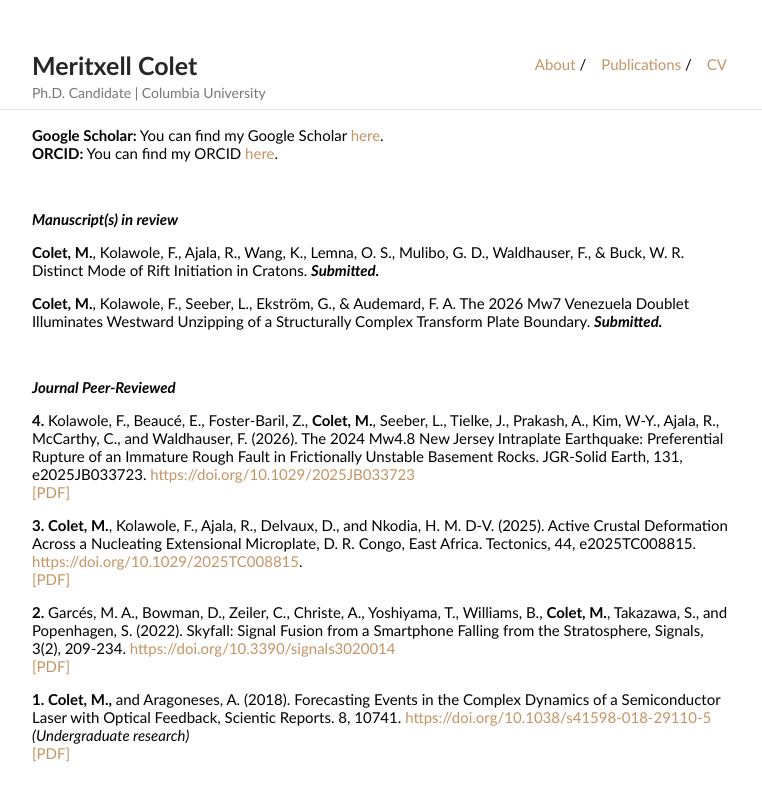
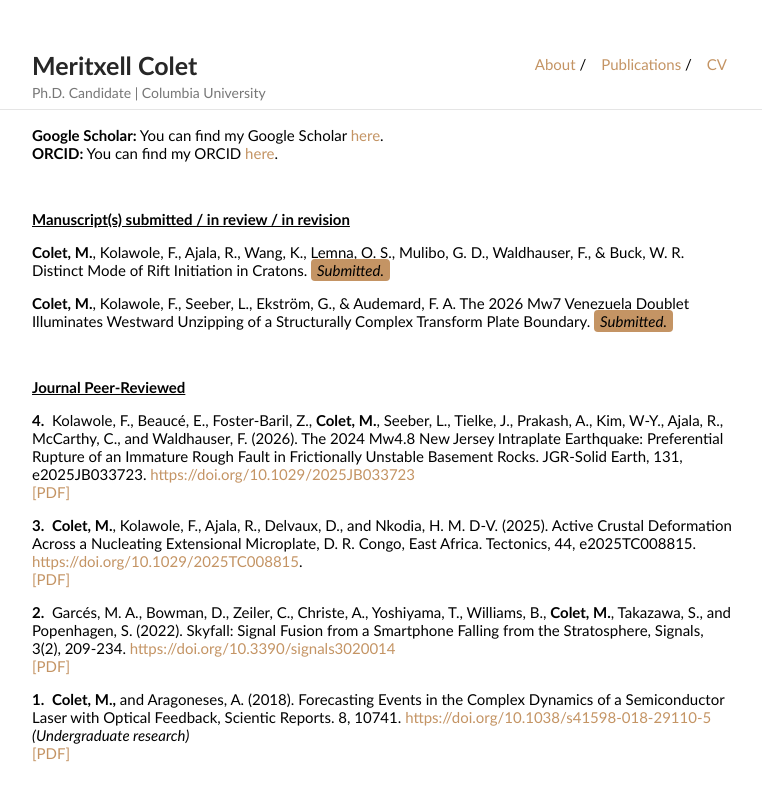
Before and after one commit to MeritxellC/MeritxellC.github.io, a Jekyll site: the page built from publications/publications.md, in a window 1280 px wide. Shown: the top 801 px of the page, without its empty margins (258-1020 px from the left). Built offline with Jekyll 4.4.1, drawn with Linux system fonts in a browser that asks for light colours.

Commit message:
more updates

```diff
--- a/publications/publications.md
+++ b/publications/publications.md
@@ -2,6 +2,14 @@
 layout: default
 ---
 
+<style>
+  .tan-highlight {
+    background-color: #C49464;
+    color: #000000;
+    padding: 2px 6px;
+    border-radius: 4px;
+  }
+</style>
 
 
 <b>Google Scholar:</b> You can find my Google Scholar [here](https://scholar.google.com/citations?user=Avl1FTkAAAAJ&hl=en&oi=ao). <br>
@@ -13,43 +21,43 @@ layout: default
 
 
 
-<p><b><i>Manuscript(s) in review</i></b></p>
+<p><strong><u>Manuscript(s) submitted / in review / in revision</u></strong></p>
 
 <p>
-<b>Colet, M.</b>, Kolawole, F., Ajala, R., Wang, K., Lemna, O. S., Mulibo, G. D., Waldhauser, F., & Buck, W. R. Distinct Mode of Rift Initiation in Cratons. <b><i>Submitted.</i></b>
+<b>Colet, M.</b>, Kolawole, F., Ajala, R., Wang, K., Lemna, O. S., Mulibo, G. D., Waldhauser, F., & Buck, W. R. Distinct Mode of Rift Initiation in Cratons. <i><span class="tan-highlight">Submitted.</span></i>
 </p>
 
 <p>
-<b>Colet, M.</b>, Kolawole, F., Seeber, L., Ekström, G., & Audemard, F. A. The 2026 Mw7 Venezuela Doublet Illuminates Westward Unzipping of a Structurally Complex Transform Plate Boundary. <b><i>Submitted.</i></b>
+<b>Colet, M.</b>, Kolawole, F., Seeber, L., Ekström, G., & Audemard, F. A. The 2026 Mw7 Venezuela Doublet Illuminates Westward Unzipping of a Structurally Complex Transform Plate Boundary. <i><span class="tan-highlight">Submitted.</span></i>
 </p>
 
 
 <br style="line-height:2">
 
 
-<p><b><i>Journal Peer-Reviewed</i></b></p>
+<p><strong><u>Journal Peer-Reviewed</u></strong></p>
 
 
 <p>
-<b>4. </b> Kolawole, F., Beaucé, E., Foster-Baril, Z., <b>Colet, M.</b>, Seeber, L., Tielke, J., Prakash, A., Kim, W-Y., Ajala, R., McCarthy, C., and Waldhauser, F. (2026). The 2024 Mw4.8 New Jersey Intraplate Earthquake: Preferential Rupture of an Immature Rough Fault in Frictionally Unstable Basement Rocks. JGR-Solid Earth, 131, e2025JB033723. <a href="https://agupubs.onlinelibrary.wiley.com/doi/10.1029/2025JB033723"> https://doi.org/10.1029/2025JB033723</a>
+<b>4.</b>&nbsp; Kolawole, F., Beaucé, E., Foster-Baril, Z., <b>Colet, M.</b>, Seeber, L., Tielke, J., Prakash, A., Kim, W-Y., Ajala, R., McCarthy, C., and Waldhauser, F. (2026). The 2024 Mw4.8 New Jersey Intraplate Earthquake: Preferential Rupture of an Immature Rough Fault in Frictionally Unstable Basement Rocks. JGR-Solid Earth, 131, e2025JB033723. <a href="https://agupubs.onlinelibrary.wiley.com/doi/10.1029/2025JB033723"> https://doi.org/10.1029/2025JB033723</a>
 <br>
 <a href="Kolawole_etal_2026.pdf">[PDF]</a>
 </p>
 
 <p>
-<b>3.</b> <b>Colet, M.</b>, Kolawole, F., Ajala, R., Delvaux, D., and Nkodia, H. M. D-V. (2025). Active Crustal Deformation Across a Nucleating Extensional Microplate, D. R. Congo, East Africa. Tectonics, 44, e2025TC008815.<a href="https://agupubs.onlinelibrary.wiley.com/doi/10.1029/2025TC008815?af=R"> https://doi.org/10.1029/2025TC008815</a>.
+<b>3.</b>&nbsp; <b>Colet, M.</b>, Kolawole, F., Ajala, R., Delvaux, D., and Nkodia, H. M. D-V. (2025). Active Crustal Deformation Across a Nucleating Extensional Microplate, D. R. Congo, East Africa. Tectonics, 44, e2025TC008815.<a href="https://agupubs.onlinelibrary.wiley.com/doi/10.1029/2025TC008815?af=R"> https://doi.org/10.1029/2025TC008815</a>.
 <br>
 <a href="Colet_etal_2025.pdf">[PDF]</a>
 </p>
 
 <p>
-<b>2.</b> Garcés, M. A., Bowman, D., Zeiler, C., Christe, A., Yoshiyama, T., Williams, B., <b>Colet, M.</b>, Takazawa, S., and Popenhagen, S. (2022). Skyfall: Signal Fusion from a Smartphone Falling from the Stratosphere, Signals, 3(2), 209-234. <a href="https://www.mdpi.com/2624-6120/3/2/14"> https://doi.org/10.3390/signals3020014</a>
+<b>2.</b>&nbsp; Garcés, M. A., Bowman, D., Zeiler, C., Christe, A., Yoshiyama, T., Williams, B., <b>Colet, M.</b>, Takazawa, S., and Popenhagen, S. (2022). Skyfall: Signal Fusion from a Smartphone Falling from the Stratosphere, Signals, 3(2), 209-234. <a href="https://www.mdpi.com/2624-6120/3/2/14"> https://doi.org/10.3390/signals3020014</a>
 <br>
 <a href="Garces_et_al_2022.pdf">[PDF]</a>
 </p>
 
 <p>
-<b>1. </b> <b>Colet, M.,</b> and Aragoneses, A. (2018). Forecasting Events in the Complex Dynamics of a Semiconductor Laser with Optical Feedback, Scientic Reports. 8, 10741. <a href="https://www.nature.com/articles/s41598-018-29110-5">https://doi.org/10.1038/s41598-018-29110-5</a> <i>(Undergraduate research) </i>
+<b>1.</b>&nbsp; <b>Colet, M.,</b> and Aragoneses, A. (2018). Forecasting Events in the Complex Dynamics of a Semiconductor Laser with Optical Feedback, Scientic Reports. 8, 10741. <a href="https://www.nature.com/articles/s41598-018-29110-5">https://doi.org/10.1038/s41598-018-29110-5</a> <i>(Undergraduate research) </i>
 <br>
 <a href="Aragoneses_and_Colet_2018.pdf">[PDF]</a>
 </p>
```
Also changed, not shown: cv/cv.md (+3 -5 lines).
